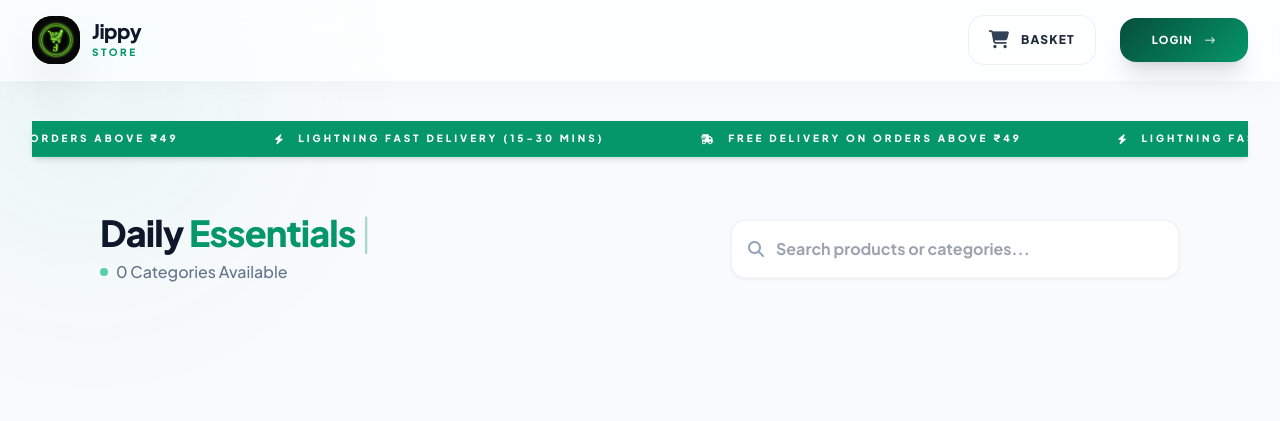
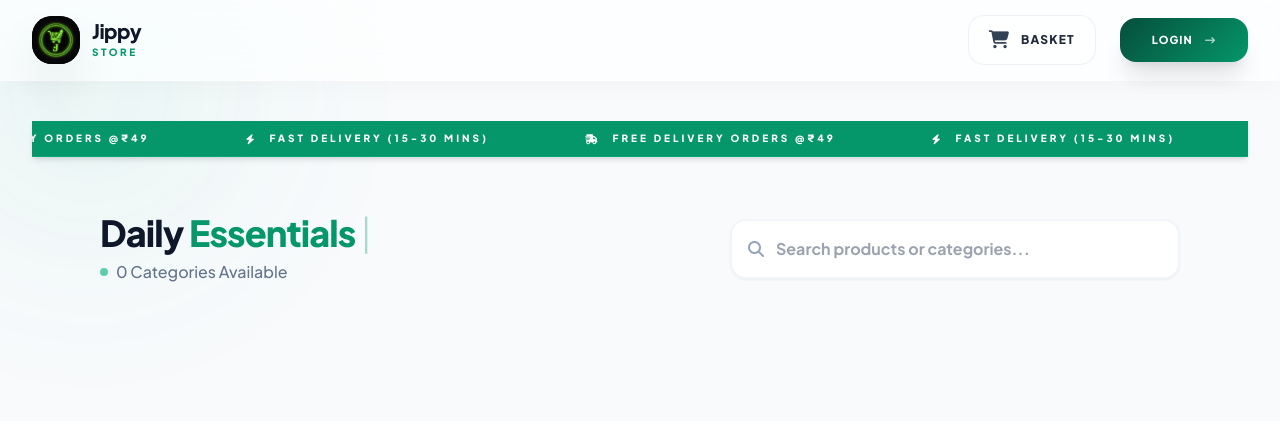
Before and after one commit to Ankus0001h/Jippy-Store-1.0, a Flask app: page / in a window 1280 px wide. Shown: the top 421 px of the page. Run offline with Flask 3, Linux system fonts and the light colour scheme; data that the repository does not hold is empty; some libraries are stand-ins or nearby versions.

Commit message:
Update products.html

```diff
--- a/templates/products.html
+++ b/templates/products.html
@@ -4,16 +4,16 @@
 <div class="w-full bg-emerald-600 overflow-hidden py-2.5 mb-6 shadow-md border-b border-emerald-500/50">
   <div class="whitespace-nowrap flex animate-marquee">
     <span class="text-[10px] font-black text-white uppercase tracking-[0.3em] mx-12 flex items-center gap-3">
-      <i class="fas fa-truck-fast"></i> Free delivery on orders above ₹49
+      <i class="fas fa-truck-fast"></i> Free delivery orders @₹49
     </span>
     <span class="text-[10px] font-black text-white uppercase tracking-[0.3em] mx-12 flex items-center gap-3">
-      <i class="fas fa-bolt"></i> Lightning Fast Delivery (15-30 Mins)
+      <i class="fas fa-bolt"></i> Fast Delivery (15-30 Mins)
     </span>
     <span class="text-[10px] font-black text-white uppercase tracking-[0.3em] mx-12 flex items-center gap-3">
-      <i class="fas fa-truck-fast"></i> Free delivery on orders above ₹49
+      <i class="fas fa-truck-fast"></i> Free delivery orders @₹49
     </span>
     <span class="text-[10px] font-black text-white uppercase tracking-[0.3em] mx-12 flex items-center gap-3">
-      <i class="fas fa-bolt"></i> Lightning Fast Delivery (15-30 Mins)
+      <i class="fas fa-bolt"></i> Fast Delivery (15-30 Mins)
     </span>
   </div>
 </div>
@@ -65,7 +65,7 @@
 
             <div class="absolute top-4 right-4 z-20">
               <span class="px-4 py-1.5 rounded-full bg-emerald-600 text-[9px] font-black text-white uppercase tracking-widest shadow-lg border border-white/20">
-                Fresh
+
               </span>
             </div>
           </div>
```
